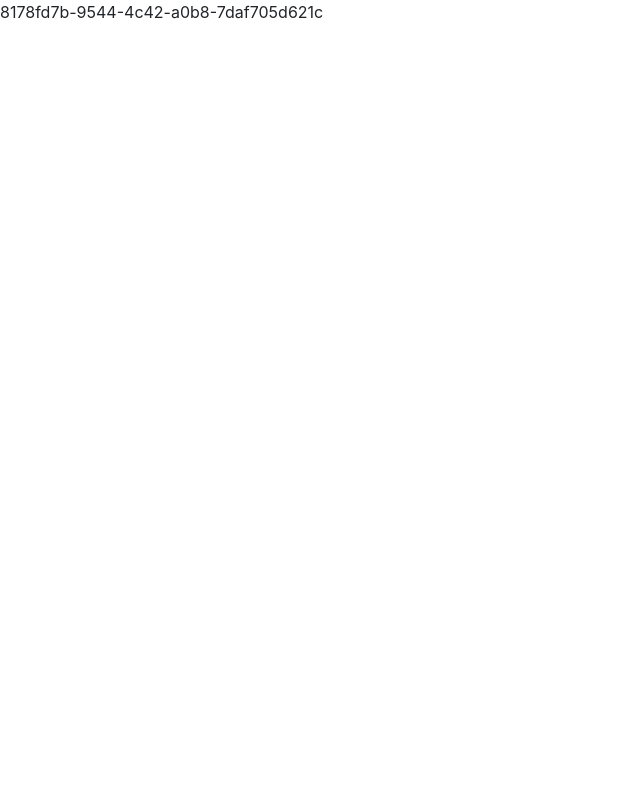
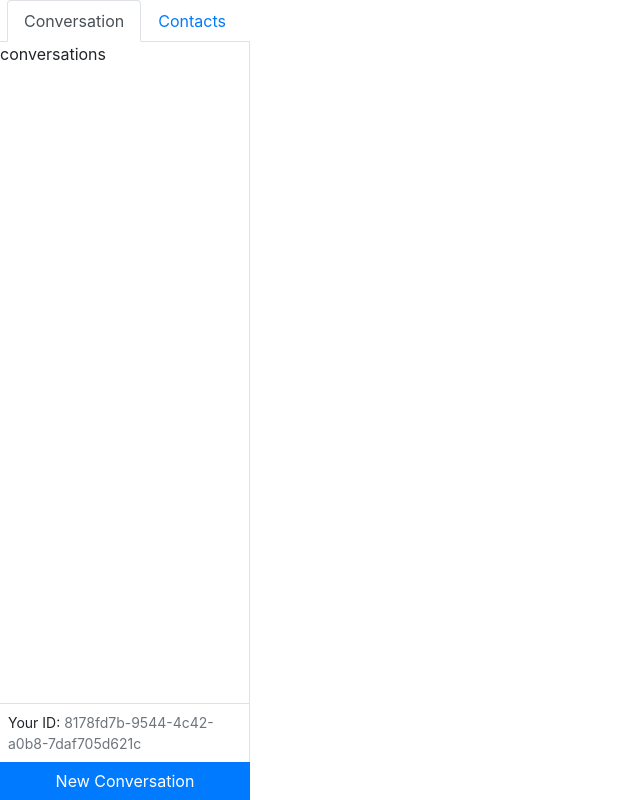
Before and after one commit to Heltzel/react-whats-app-clone, a React (Create React App) app in the folder client/: page / in a window 1280 px wide. Both pictures are taken after typing "Sample" into the empty fields and a click on the button "Create a new ID". Shown: the whole page, without its empty margins (0-640 px from the left). Built offline with nearby package versions, Linux system fonts and the light colour scheme.

Commit message:
Client Create Contact

```diff
--- a/client/src/components/App.js
+++ b/client/src/components/App.js
@@ -1,11 +1,17 @@
 import React from 'react'
+import { ContactsProvider } from '../contexts/ContactsProvider'
 import useLocalStorage from '../hooks/useLocalStorage'
 import Dashboard from './Dashboard'
 import Login from './Login'
 
 function App() {
   const [id, setId] = useLocalStorage('id')
-  return id ? <Dashboard id={id} /> : <Login onIdSubmit={setId} />
+  const dashboard = (
+    <ContactsProvider>
+      <Dashboard id={id} />
+    </ContactsProvider>
+  )
+  return id ? dashboard : <Login onIdSubmit={setId} />
 }
 
 export default App
--- /dev/null
+++ b/client/src/components/Contacts.js
@@ -0,0 +1,16 @@
+import React from 'react'
+import { ListGroup } from 'react-bootstrap'
+import { useContacts } from '../contexts/ContactsProvider'
+
+const Contacts = () => {
+  const { contacts } = useContacts()
+  return (
+    <ListGroup variant="flush">
+      {contacts.map((contact) => {
+        return <ListGroup.Item key={contact.id}>{contact.name}</ListGroup.Item>
+      })}
+    </ListGroup>
+  )
+}
+
+export default Contacts
--- /dev/null
+++ b/client/src/components/Conversations.js
@@ -0,0 +1,7 @@
+import React from 'react'
+
+const Conversations = () => {
+  return <div>conversations</div>
+}
+
+export default Conversations
--- a/client/src/components/Dashboard.js
+++ b/client/src/components/Dashboard.js
@@ -1,7 +1,12 @@
 import React from 'react'
+import Sidebar from './Sidebar'
 
 const Dashboard = ({ id }) => {
-  return <div>{id}</div>
+  return (
+    <div className="d-flex" style={{ height: '100vh' }}>
+      <Sidebar id={id} />
+    </div>
+  )
 }
 
 export default Dashboard
--- /dev/null
+++ b/client/src/components/Sidebar.js
@@ -0,0 +1,55 @@
+import React, { useState } from 'react'
+import { Tab, Nav, Button, Modal } from 'react-bootstrap'
+import Contacts from './Contacts'
+import Conversations from './Conversations'
+import NewContactModal from './modals/NewContactModal'
+import NewConverastionModal from './modals/NewConversationModal'
+
+const CONVERSATIONS_KEY = 'conversations'
+const CONTACTS_KEY = 'contacts'
+
+const Sidebar = ({ id }) => {
+  const [activeKey, setActiveKey] = useState(CONVERSATIONS_KEY)
+  const [modalOpen, setModalOpen] = useState(false)
+  const conversationsOpen = activeKey === CONVERSATIONS_KEY
+  const closeModal = () => setModalOpen(false)
+
+  return (
+    <div className="d-flex flex-column" style={{ width: '250px' }}>
+      <Tab.Container activeKey={activeKey} onSelect={setActiveKey}>
+        <Nav variant="tabs" className="justify-content-center">
+          <Nav.Item>
+            <Nav.Link eventKey={CONVERSATIONS_KEY}>Conversation</Nav.Link>
+          </Nav.Item>
+          <Nav.Item>
+            <Nav.Link eventKey={CONTACTS_KEY}>Contacts</Nav.Link>
+          </Nav.Item>
+        </Nav>
+        <Tab.Content className="border-right overflow-auto flex-grow-1">
+          <Tab.Pane eventKey={CONVERSATIONS_KEY}>
+            <Conversations />
+          </Tab.Pane>
+          <Tab.Pane eventKey={CONTACTS_KEY}>
+            <Contacts />
+          </Tab.Pane>
+        </Tab.Content>
+        <div className="p-2 border-top border-right small">
+          Your ID: <span className="text-muted">{id}</span>
+        </div>
+        <Button className="rounded-0" onClick={() => setModalOpen(true)}>
+          New {conversationsOpen ? 'Conversation' : 'Contact'}
+        </Button>
+      </Tab.Container>
+
+      <Modal show={modalOpen} onHide={closeModal}>
+        {conversationsOpen ? (
+          <NewConverastionModal closeModal={closeModal} />
+        ) : (
+          <NewContactModal closeModal={closeModal} />
+        )}
+      </Modal>
+    </div>
+  )
+}
+
+export default Sidebar
--- /dev/null
+++ b/client/src/components/modals/NewContactModal.js
@@ -0,0 +1,36 @@
+import React, { useRef } from 'react'
+import { Modal, Form, Button } from 'react-bootstrap'
+import { useContacts } from '../../contexts/ContactsProvider'
+
+const NewContactModal = ({ closeModal }) => {
+  const idRef = useRef()
+  const nameRef = useRef()
+  const { createContact } = useContacts()
+
+  const handleSubmit = (e) => {
+    e.preventDefault()
+    createContact(idRef.current.value, nameRef.current.value)
+    closeModal()
+  }
+
+  return (
+    <>
+      <Modal.Header closeButton>Create Contact</Modal.Header>
+      <Modal.Body>
+        <Form onSubmit={handleSubmit}>
+          <Form.Group>
+            <Form.Label>Id</Form.Label>
+            <Form.Control type="text" ref={idRef} required />
+          </Form.Group>
+          <Form.Group>
+            <Form.Label>Name</Form.Label>
+            <Form.Control type="text" ref={nameRef} required />
+          </Form.Group>
+          <Button type="submit">Create</Button>
+        </Form>
+      </Modal.Body>
+    </>
+  )
+}
+
+export default NewContactModal
--- /dev/null
+++ b/client/src/components/modals/NewConversationModal.js
@@ -0,0 +1,7 @@
+import React from 'react'
+
+const NewConverastionModal = () => {
+  return <div>conv modal</div>
+}
+
+export default NewConverastionModal
--- /dev/null
+++ b/client/src/contexts/ContactsProvider.js
@@ -0,0 +1,24 @@
+import React, { useContext } from 'react'
+import useLocalStorage from '../hooks/useLocalStorage'
+
+const ContactsContext = React.createContext()
+
+export function useContacts() {
+  return useContext(ContactsContext)
+}
+
+export function ContactsProvider({ children }) {
+  const [contacts, setContacts] = useLocalStorage('contacts', [])
+
+  const createContact = (id, name) => {
+    setContacts((prevContacts) => {
+      return [...prevContacts, { id, name }]
+    })
+  }
+
+  return (
+    <ContactsContext.Provider value={{ contacts, createContact }}>
+      {children}
+    </ContactsContext.Provider>
+  )
+}
```
Also changed, not shown: 1 other file (tests, documents, lock files or other folders).
